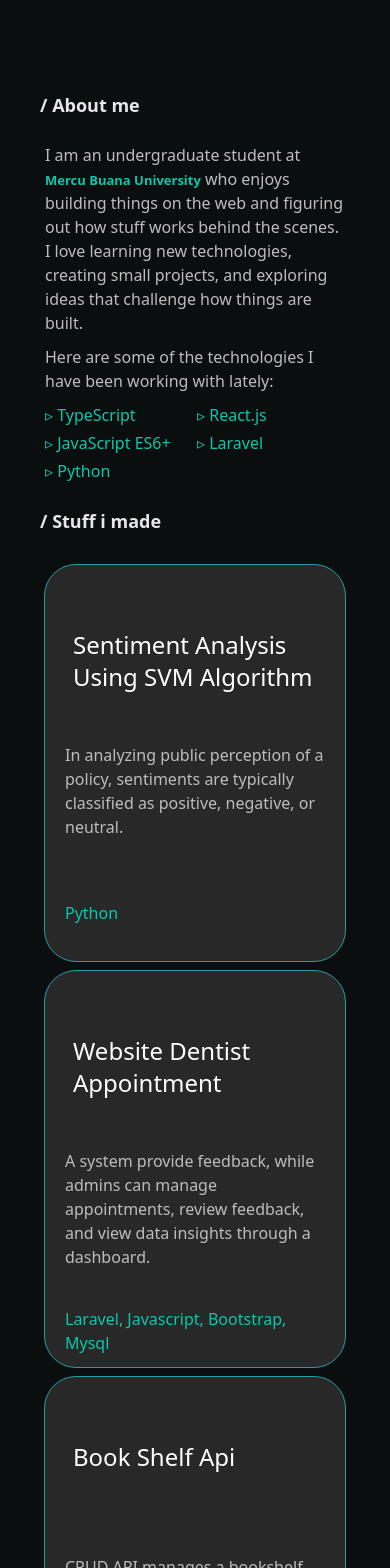
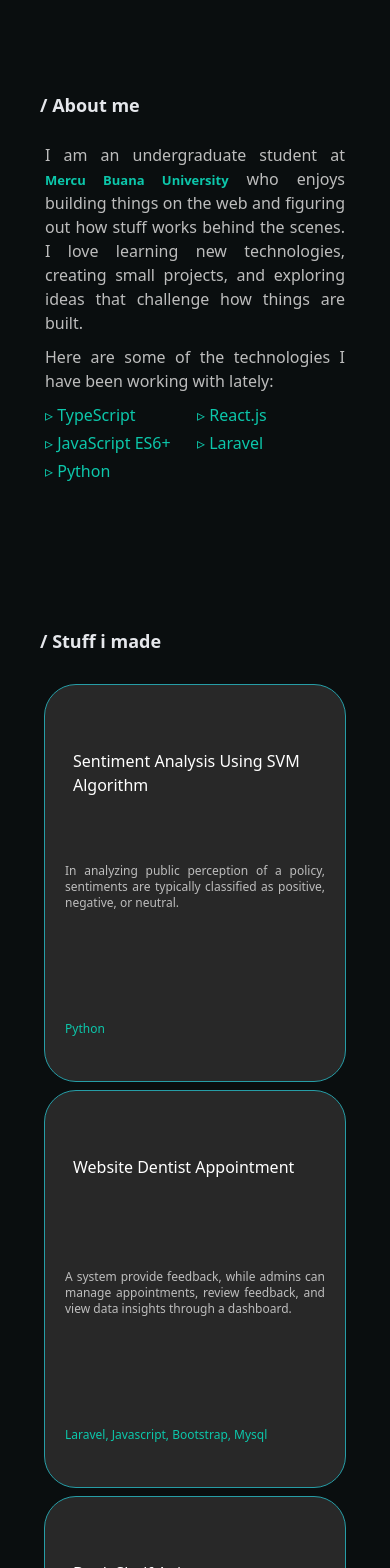
Before and after one commit to kevinma21/Kevin, a React (Vite) app: page / in a window 390 px wide. Shown: the part 780-2348 px from the top of the page. Built offline with nearby package versions, Linux system fonts and the light colour scheme; some icons are missing.

Commit message:
add responsiveness

```diff
--- a/src/components/About.tsx
+++ b/src/components/About.tsx
@@ -4,7 +4,7 @@ import FadeSection from './FadeSection';
 export default function About() {
     const contents = {
         "first": (
-            <p>
+            <p className='text-justify'>
                 I am an undergraduate student at <a className="text-(--primary-color)" href="https://www.mercubuana.ac.id/">Mercu Buana University</a> who enjoys building things on
                 the web and figuring out how stuff works behind the scenes. I love learning new
                 technologies, creating small projects, and exploring ideas that challenge
@@ -12,7 +12,7 @@ export default function About() {
             </p>
         ),
         "second": (
-            <p>
+            <p className='text-justify'>
                 Here are some of the technologies I have been working with lately:
             </p>
         )
@@ -25,7 +25,7 @@ export default function About() {
         "Python"
     ]
     return (
-        <div id="about-me" className="flex md:px-25 md:py-2.5 md:gap-7.5 scroll-mt-50">
+        <div id="about-me" className="flex 2xl:px-25 pb-30 md:py-2.5 md:gap-7.5 scroll-mt-50">
             <div className="flex flex-col p-1.25 gap-2.5 md:p-2.5 md:gap-5">
                 {contents.first}
                 {contents.second}
@@ -41,7 +41,7 @@ export default function About() {
             </div>
             <img
                 src={Kevin}
-                className="hidden md:block transition-transform duration-200 ease-in-out hover:scale-105"
+                className="hidden lg:block transition-transform duration-200 ease-in-out hover:scale-105"
                 alt="Kevin Pratama"
             />
         </div>
--- a/src/components/Heading.tsx
+++ b/src/components/Heading.tsx
@@ -1,6 +1,6 @@
 export default function Heading(props: { headingName: string }) {
     return (
-        <div className="py-6 md:px-25 md:py-12.5">
+        <div className="py-6 2xl:px-25 md:py-12.5">
             <div className="flex items-end md:w-1/2">
                 <h2 className="text-lg md:text-3xl font-extrabold text-gray-200 md:mr-4 md:m-0 md:p-0 leading-none">
                     / {props.headingName}
--- a/src/components/Project.tsx
+++ b/src/components/Project.tsx
@@ -37,31 +37,30 @@ export default function Project() {
     }
 
     return (
-        <div id="projects" className="px-1 md:px-25 py-2.5 scroll-mt-50">
-            <ul className="grid grid-cols-1 sm:grid-cols-2 md:grid-cols-3 gap-2">
+        <div id="projects" className="px-1 2xl:px-25 py-2.5 scroll-mt-50">
+            <ul className="grid grid-cols-1 md:grid-cols-2 lg:grid-cols-3 gap-2">
                 {Object.entries(projects).map(([title, props], i) => (
                     <FadeSection delay={`${i + 1}00ms`}>
                         <li className="bg-(--bg-color-black-3) border border-(--secondary-color) rounded-4xl p-6 flex flex-col gap-2">
                             <div className="flex flex-col h-37.5 p-5">
                                 <div className="flex flex-rows justify-between p-2">
-                                    <FolderIcon style={ { fontSize: 40, color: "var(--primary-color)" } } />
+                                    <FolderIcon className='text-var(--primary-color)' />
                                     <a className="hover:text-white" href={props.link}><GitHubIcon /></a>
                                 </div>
-                                <h2 className="text-2xl text-white p-2">
+                                <h2 className="text-base md:text-2xl text-white p-2">
                                     {title}
                                 </h2>
                             </div>
                             <div className="p-5 h-37.5" >
-                                <p>
+                                <p className='text-xs md:text-base text-justify'>
                                     {props.desc}
                                 </p>
                             </div>
-                            <p className="text-(--primary-color) p-5 h-20">
+                            <p className="text-xs md:text-base text-(--primary-color) p-5 h-20">
                                     {props.tech}
                             </p>
                         </li>
                     </FadeSection>
-
                 ))}
             </ul>
         </div>
```
